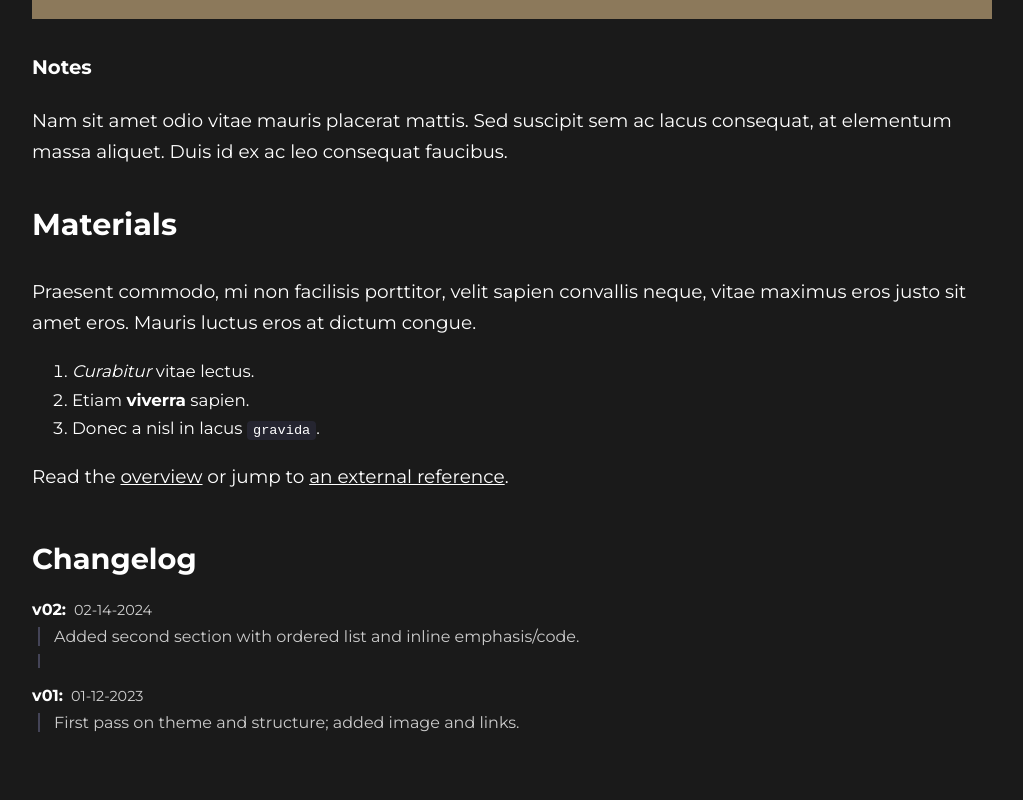
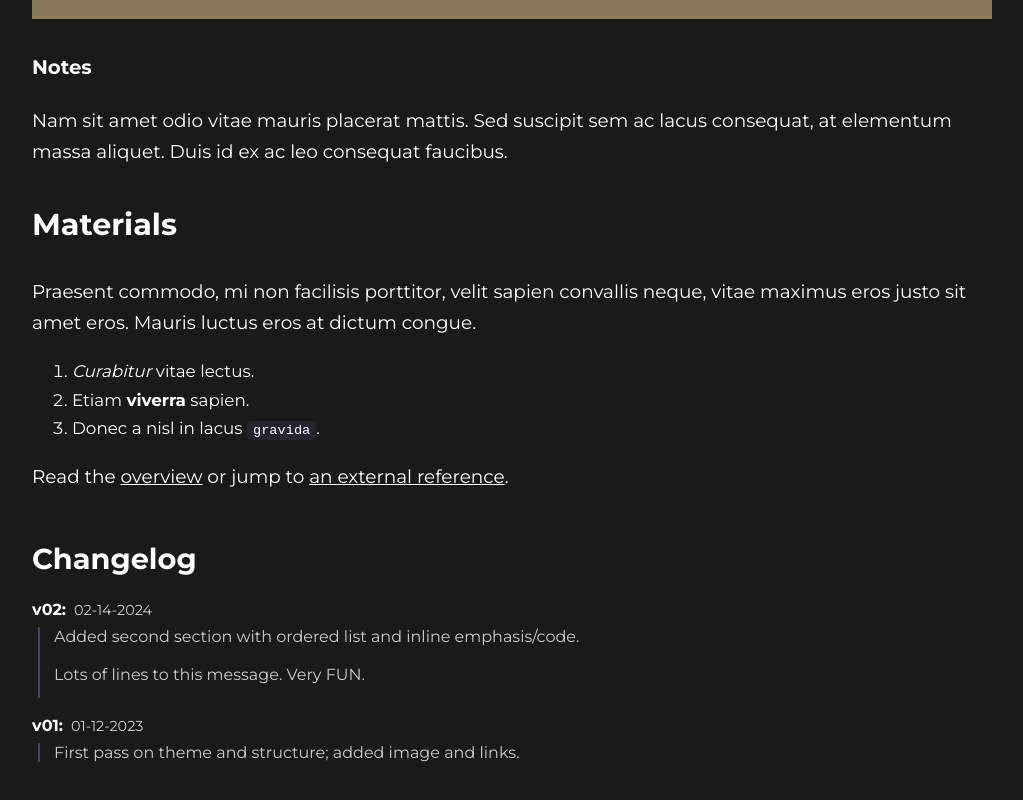
Before and after one commit to Signed-B/Signed-B.github.io, a plain HTML site: page writing/quiet-machines/index.html in a window 1280 px wide. Shown: the part 1017-1817 px from the top of the page, without its empty margins (128-1151 px from the left). Drawn offline with Linux system fonts and the light colour scheme.

Commit message:
Tweak changelog spacing and essay content

```diff
--- a/styles.css
+++ b/styles.css
@@ -288,7 +288,7 @@ nav ul li {
 .changelog-item {
     display: flex;
     flex-direction: column;
-    gap: 8px;
+    gap: 0;
 }
 
 .changelog-head {
@@ -314,6 +314,7 @@ nav ul li {
     border-left: 2px solid #444457;
     padding-left: 14px;
     margin-left: 6px;
+    margin-top: 8px;
 }
 
 .changelog-spacer {
--- a/writing/quiet-machines/index.html
+++ b/writing/quiet-machines/index.html
@@ -46,7 +46,9 @@
     <a href="/writing/quiet-machines/change/?f=2" class="changelog-version">v02:</a>
     <span class="changelog-date">02-14-2024</span>
   </div>
-  <div class="changelog-message">Added second section with ordered list and inline emphasis/code.</div>
+  <div class="changelog-message">Added second section with ordered list and inline emphasis/code.
+
+Lots of lines to this message. Very FUN.</div>
   <div class="changelog-spacer" aria-hidden="true"></div>
 </li>
 <li class="changelog-item">
```
Also changed, not shown: writing/quiet-machines/change/index.html (+1 -1 lines), 1 other file.
